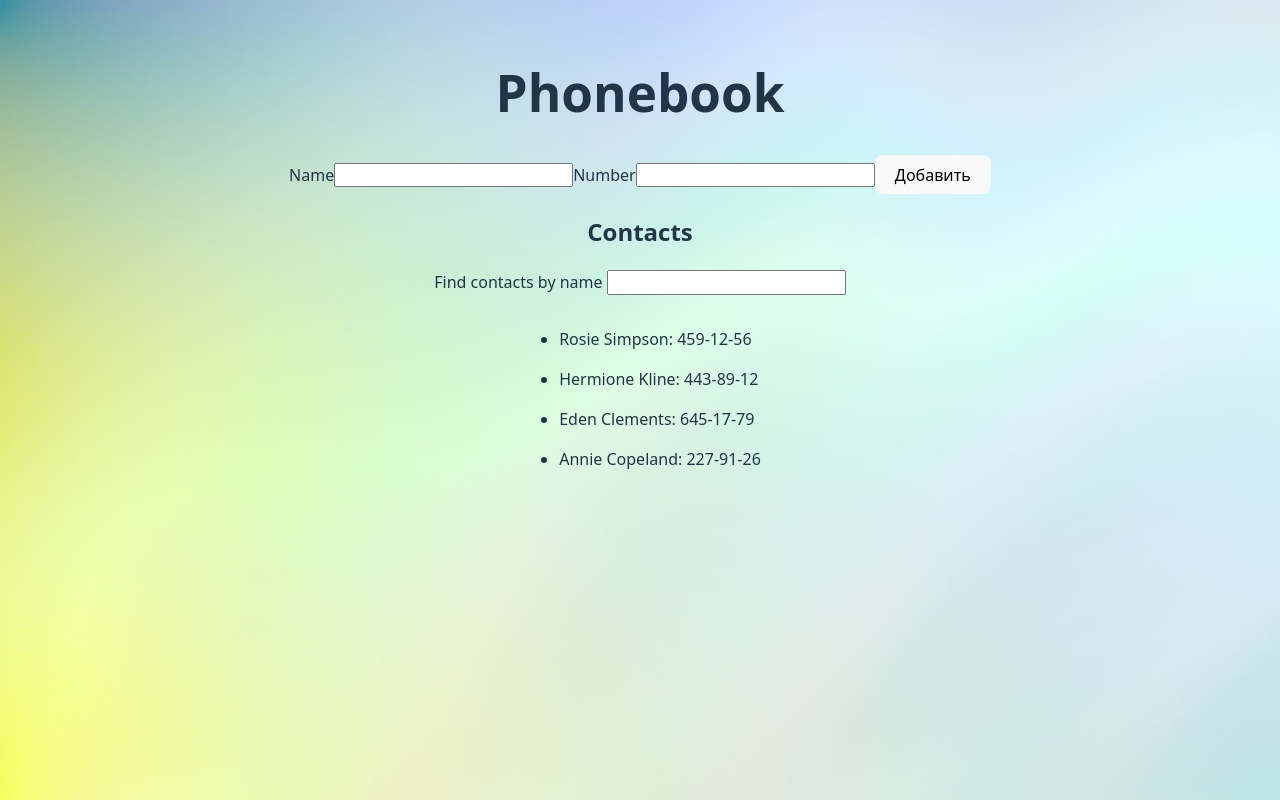
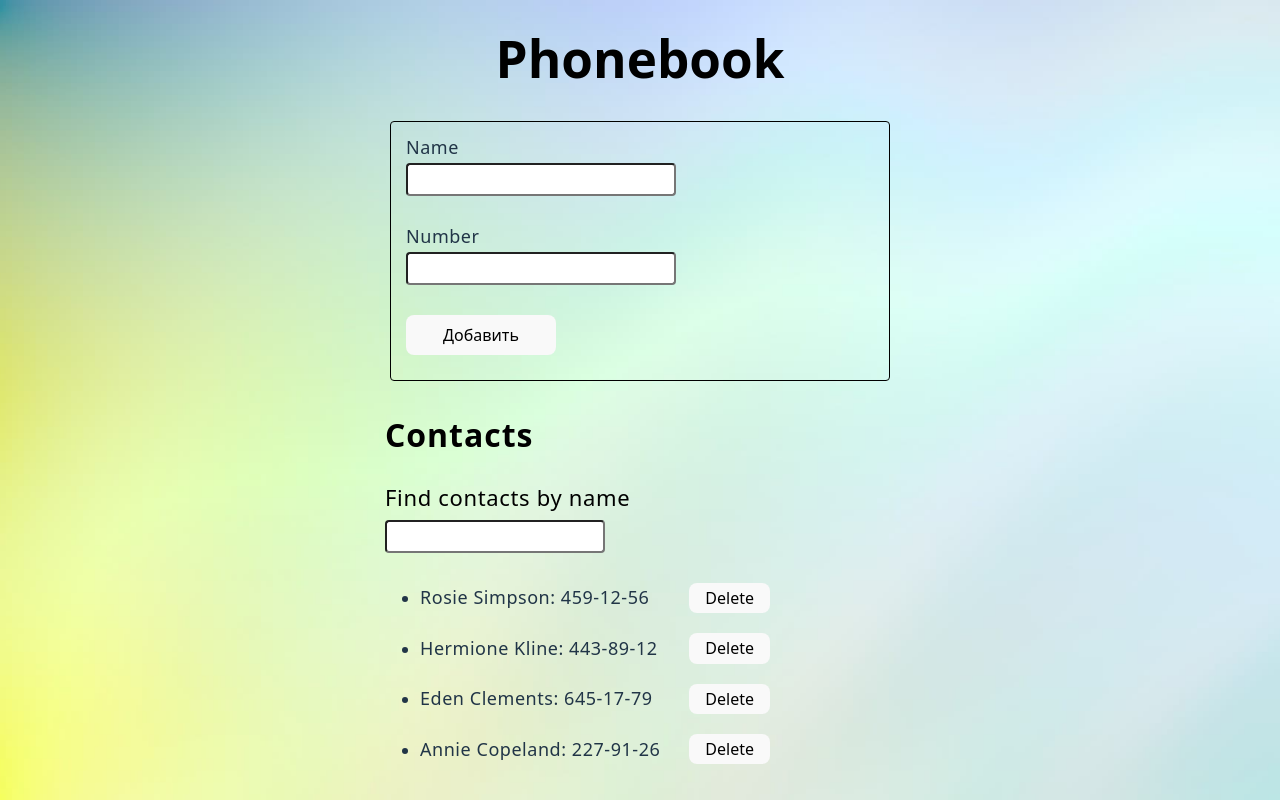
Before and after one commit to DmitryKishkanev/goit-react-hw-02-phonebook, a React app: page / in a window 1280 px wide. Built offline with nearby package versions, Linux system fonts and the light colour scheme.

Commit message:
добавил кнопку удалить и все стили

```diff
--- a/src/components/App/App.js
+++ b/src/components/App/App.js
@@ -1,5 +1,4 @@
 import React, { Component } from 'react';
-
 import ContactForm from 'components/ContactForm';
 import Filter from 'components/Filter';
 import ContactList from 'components/ContactList';
@@ -10,6 +9,27 @@ class App extends Component {
   state = {
     contacts: initialContacts,
     filter: '',
+  };
+
+  addContact = newContact => {
+    const isNamePresent = this.state.contacts.some(
+      contact => contact.name.toLowerCase() === newContact.name.toLowerCase(),
+    );
+
+    if (isNamePresent) {
+      alert(`"${newContact.name}" is already in contacts `);
+      return;
+    }
+
+    this.setState(prevState => ({
+      contacts: [newContact, ...prevState.contacts],
+    }));
+  };
+
+  deleteContact = contactId => {
+    this.setState(prevState => ({
+      contacts: prevState.contacts.filter(contact => contact.id !== contactId),
+    }));
   };
 
   changeFilter = e => {
@@ -31,16 +51,13 @@ class App extends Component {
     return (
       <Container>
         <h1>Phonebook</h1>
-        <ContactForm
-          contacts={this.state.contacts}
-          // name={this.state.name}
-          // number={this.state.number}
-          // onHandleChange={this.handleChange}
-          // onAddContact={this.addContact}
-        />
+        <ContactForm handleAddContact={this.addContact} />
         <h2>Contacts</h2>
         <Filter filter={this.state.filter} onChangeFilter={this.changeFilter} />
-        <ContactList contacts={filteredContacts} />
+        <ContactList
+          contacts={filteredContacts}
+          onDeleteContact={this.deleteContact}
+        />
       </Container>
     );
   }
--- a/src/components/App/App.styled.js
+++ b/src/components/App/App.styled.js
@@ -11,6 +11,24 @@ const Container = styled.div`
   padding-right: 15px;
   padding-top: 30px;
   padding-bottom: 30px;
+
+  h1 {
+    margin-top: 0;
+    color: black;
+  }
+
+  h2 {
+    margin-top: 0;
+    margin-bottom: 30px;
+    margin-right: auto;
+    margin-left: 315px;
+
+    font-weight: 700;
+    font-size: 32px;
+    line-height: 1.19;
+    letter-spacing: 0.03em;
+    color: black;
+  }
 `;
 
 export { Container };
--- a/src/components/ContactForm/ContactForm.js
+++ b/src/components/ContactForm/ContactForm.js
@@ -1,5 +1,7 @@
 import { Component } from 'react';
+import PropTypes from 'prop-types';
 import { nanoid } from 'nanoid';
+import { Form } from 'components/ContactForm/ContactForm.styled';
 
 class ContactForm extends Component {
   state = {
@@ -7,12 +9,16 @@ class ContactForm extends Component {
     number: '',
   };
 
+  static propTypes = {
+    handleAddContact: PropTypes.func.isRequired,
+  };
+
   handleChange = e => {
     const { name, value } = e.currentTarget;
     this.setState({ [name]: value });
   };
 
-  addContact = e => {
+  handleAddContact = e => {
     e.preventDefault();
 
     const nameRegex = /^[a-zA-Zа-яА-ЯёЁ]{2,}(?:[ '-][a-zA-Zа-яА-ЯёЁ]+)*$/u;
@@ -31,7 +37,7 @@ class ContactForm extends Component {
       });
       return;
     }
-
+    // Валидация номера
     if (!phoneRegex.test(number)) {
       alert(
         'Phone number must be digits and can contain spaces, dashes, parentheses and can start with +',
@@ -48,17 +54,14 @@ class ContactForm extends Component {
       number: this.state.number,
     };
 
-    this.props.contacts(({ contacts }) => ({
-      contacts: [contact, ...contacts],
-      name: '',
-      number: '',
-    }));
+    this.props.handleAddContact(contact);
+    this.setState({ name: '', number: '' });
   };
 
   render() {
     return (
-      <div>
-        <form onSubmit={this.addContact}>
+      <>
+        <Form onSubmit={this.handleAddContact}>
           <label>
             <span>Name</span>
             <input
@@ -84,8 +87,8 @@ class ContactForm extends Component {
           <button type="submit" className="phonebook__button">
             Добавить
           </button>
-        </form>
-      </div>
+        </Form>
+      </>
     );
   }
 }
--- a/src/components/ContactForm/ContactForm.styled.js
+++ b/src/components/ContactForm/ContactForm.styled.js
@@ -0,0 +1,52 @@
+import styled from '@emotion/styled';
+
+const Form = styled.form`
+  display: flex;
+  flex-direction: column;
+  width: 500px;
+  height: 260px;
+  padding: 15px;
+  margin-bottom: 35px;
+
+  border: 1px solid black;
+  border-radius: 4px;
+
+  label {
+    display: flex;
+    flex-direction: column;
+    width: 270px;
+    margin-bottom: 30px;
+  }
+
+  span {
+    margin-bottom: 5px;
+
+    font-weight: 400;
+    font-size: 18px;
+    line-height: 1.19;
+    letter-spacing: 0.03em;
+  }
+
+  input {
+    height: 33px;
+    padding: 3px;
+
+    border-radius: 4px;
+    background-color: white;
+
+    outline: none;
+    cursor: pointer;
+
+    font-weight: 400;
+    font-size: 18px;
+    line-height: 1.19;
+    letter-spacing: 0.03em;
+    color: black;
+  }
+
+  button {
+    width: 150px;
+  }
+`;
+
+export { Form };
--- a/src/components/ContactItem/ContactItem.js
+++ b/src/components/ContactItem/ContactItem.js
@@ -1,15 +1,33 @@
-const ContactItem = ({ contacts }) => {
+import PropTypes from 'prop-types';
+import { ContactEl } from 'components/ContactItem/ContactItem.styled';
+
+const ContactItem = ({ contacts, handleDeleteContact }) => {
   return (
-    <div>
+    <>
       {contacts.map(({ id, name, number }) => (
-        <li key={id}>
-          <p>
-            {name}: {number}
-          </p>
-        </li>
+        <ContactEl key={id}>
+          <div>
+            <p>
+              {name}: {number}
+            </p>
+
+            <button onClick={() => handleDeleteContact(id)}>Delete</button>
+          </div>
+        </ContactEl>
       ))}
-    </div>
+    </>
   );
 };
 
+ContactItem.propTypes = {
+  contacts: PropTypes.arrayOf(
+    PropTypes.shape({
+      id: PropTypes.string.isRequired,
+      name: PropTypes.string.isRequired,
+      number: PropTypes.string.isRequired,
+    }),
+  ).isRequired,
+  onDeleteContact: PropTypes.func.isRequired,
+};
+
 export default ContactItem;
--- a/src/components/ContactItem/ContactItem.styled.js
+++ b/src/components/ContactItem/ContactItem.styled.js
@@ -0,0 +1,24 @@
+import styled from '@emotion/styled';
+
+const ContactEl = styled.li`
+  div {
+    display: flex;
+    align-items: center;
+  }
+
+  p {
+    margin: 0;
+
+    font-weight: 400;
+    font-size: 18px;
+    line-height: 1.19;
+    letter-spacing: 0.03em;
+  }
+
+  button {
+    padding: 5px 15px;
+    margin-left: auto;
+  }
+`;
+
+export { ContactEl };
--- a/src/components/ContactList/ContactList.js
+++ b/src/components/ContactList/ContactList.js
@@ -1,11 +1,24 @@
+import PropTypes from 'prop-types';
 import ContactItem from 'components/ContactItem';
+import { ContactBox } from 'components/ContactList/ContactList.styled';
 
-const ContactList = ({ contacts }) => {
+const ContactList = ({ contacts, onDeleteContact }) => {
   return (
-    <ul>
-      <ContactItem contacts={contacts} />
-    </ul>
+    <ContactBox>
+      <ContactItem contacts={contacts} handleDeleteContact={onDeleteContact} />
+    </ContactBox>
   );
 };
 
+ContactList.propTypes = {
+  contacts: PropTypes.arrayOf(
+    PropTypes.shape({
+      id: PropTypes.string.isRequired,
+      name: PropTypes.string.isRequired,
+      number: PropTypes.string.isRequired,
+    }),
+  ).isRequired,
+  onDeleteContact: PropTypes.func.isRequired,
+};
+
 export default ContactList;
--- a/src/components/ContactList/ContactList.styled.js
+++ b/src/components/ContactList/ContactList.styled.js
@@ -0,0 +1,16 @@
+import styled from '@emotion/styled';
+
+const ContactBox = styled.ul`
+  display: flex;
+  flex-direction: column;
+  gap: 20px;
+  width: 350px;
+
+  padding: 0;
+  margin-right: auto;
+  margin-left: 350px;
+  margin-top: 0;
+  margin-bottom: 0;
+`;
+
+export { ContactBox };
--- a/src/components/Filter/Filter.js
+++ b/src/components/Filter/Filter.js
@@ -1,6 +1,9 @@
+import PropTypes from 'prop-types';
+import { FilterLabel } from 'components/Filter/Filter.styled';
+
 const Filter = ({ filter, onChangeFilter }) => {
   return (
-    <label>
+    <FilterLabel>
       <span>Find contacts by name </span>
       <input
         type="text"
@@ -8,8 +11,13 @@ const Filter = ({ filter, onChangeFilter }) => {
         value={filter}
         onChange={onChangeFilter}
       />
-    </label>
+    </FilterLabel>
   );
 };
 
+Filter.propTypes = {
+  filter: PropTypes.string.isRequired,
+  onChangeFilter: PropTypes.func.isRequired,
+};
+
 export default Filter;
--- a/src/components/Filter/Filter.styled.js
+++ b/src/components/Filter/Filter.styled.js
@@ -0,0 +1,40 @@
+import styled from '@emotion/styled';
+
+const FilterLabel = styled.label`
+  display: flex;
+  flex-direction: column;
+  margin-right: auto;
+  margin-left: 315px;
+  margin-bottom: 30px;
+
+  span {
+    margin-bottom: 10px;
+
+    font-weight: 400;
+    font-size: 22px;
+    line-height: 1.19;
+    letter-spacing: 0.03em;
+    color: black;
+  }
+
+  input {
+    width: 220px;
+    height: 33px;
+    padding: 3px;
+
+    border-radius: 4px;
+    background-color: white;
+
+    outline: none;
+    cursor: pointer;
+
+    color: black;
+
+    font-weight: 400;
+    font-size: 18px;
+    line-height: 1.19;
+    letter-spacing: 0.03em;
+  }
+`;
+
+export { FilterLabel };
--- a/src/components/Old/ContactFilter/index.js
+++ /dev/null
@@ -1 +0,0 @@
-export { default } from 'components/Phonebook/ContactFilter/ContactFilter';
--- a/src/components/Old/PhonebookEditor/index.js
+++ /dev/null
@@ -1 +0,0 @@
-export { default } from 'components/Phonebook/PhonebookEditor/PhonebookEditor';
--- a/src/components/Old/PhonebookList/index.js
+++ /dev/null
@@ -1 +0,0 @@
-export { default } from 'components/Phonebook/PhonebookList/PhonebookList';
--- a/src/index.css
+++ b/src/index.css
@@ -6,7 +6,7 @@
   font-weight: 400;
 
   color-scheme: light dark;
-  color: rgba(255, 255, 255, 0.87);
+  color: rgba(0, 0, 0, 0.87);
   background-color: #242424;
 
   font-synthesis: none;
```
Also changed, not shown: src/components/Old/ContactFilter/ContactFilter.jsx (deleted, +0 -17 lines), src/components/Old/PhonebookEditor/PhonebookEditor.jsx (deleted, +0 -142 lines), src/components/Old/PhonebookList/PhonebookList.jsx (deleted, +0 -31 lines), src/components/Old/ContactFilter/ContactFilter.styled.js (deleted), src/components/Old/PhonebookEditor/PhonebookEditor.styled.js (deleted), src/components/Old/PhonebookList/PhonebookList.styled.js (deleted).
